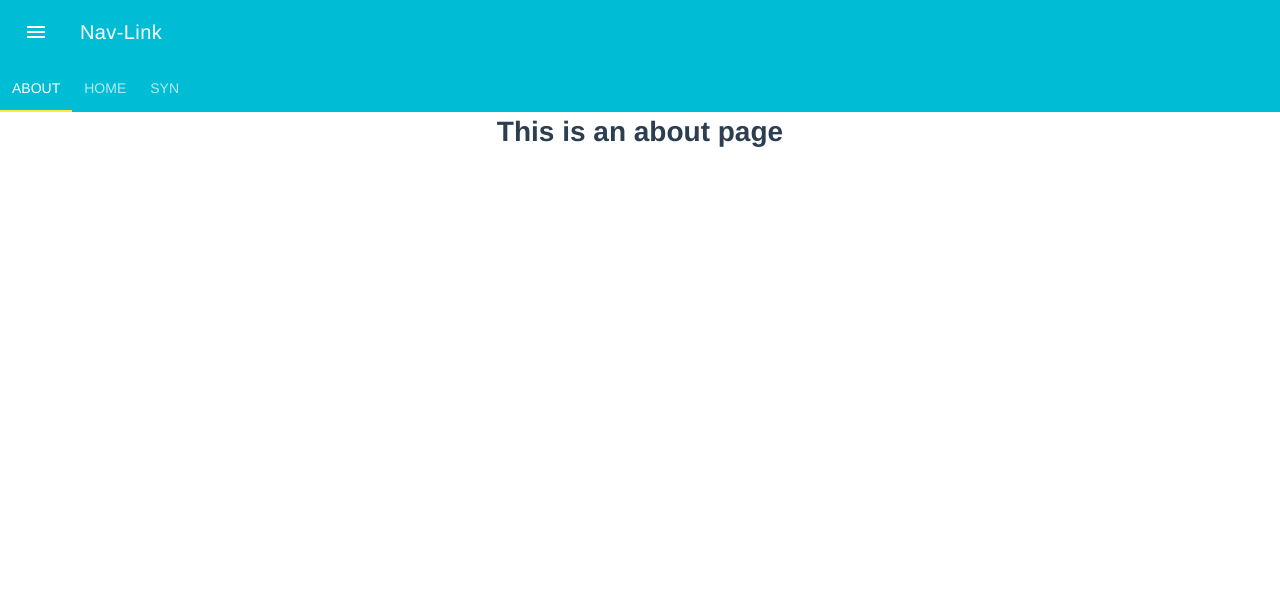
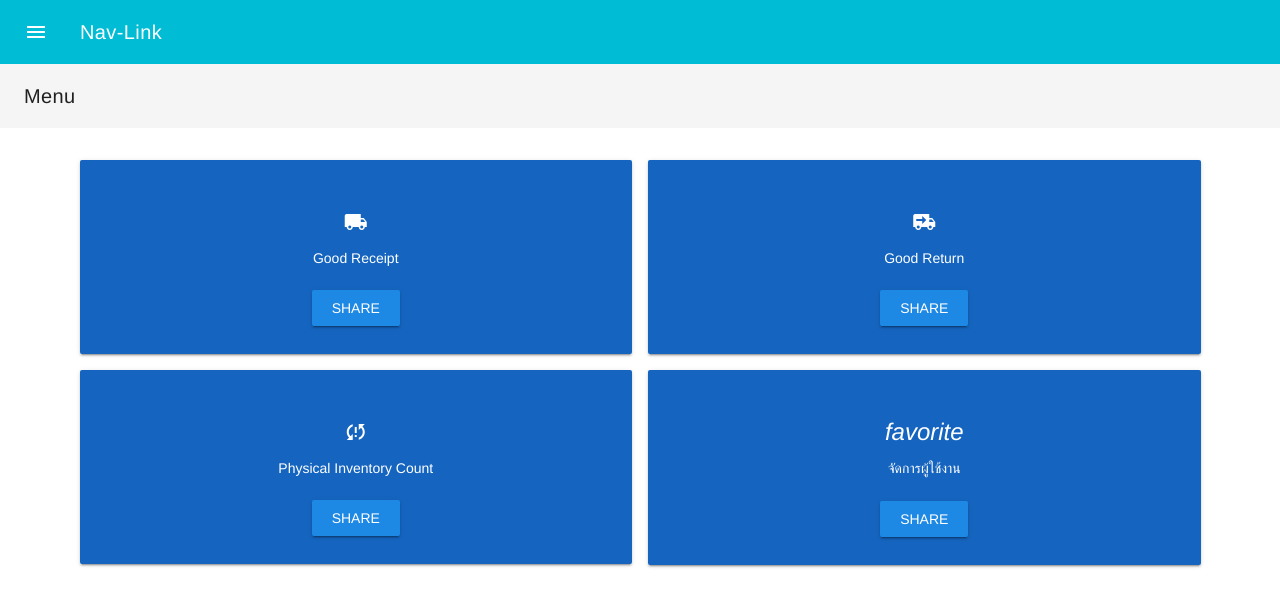
Before and after one commit to A-nupha/vue-barcode, a Vue app: page /#/about in a window 1280 px wide. Both pictures are taken after a click on the button "LOGIN". Shown: the top 606 px of the page. Built offline with nearby package versions, Linux system fonts and the light colour scheme.

Commit message:
no message

```diff
--- a/src/App.vue
+++ b/src/App.vue
@@ -29,7 +29,7 @@ import About from './views/About.vue'
 import Syn from './views/Syn.vue'
 import tab from './views/tab.vue'
 import LoginApp from './views/Login.vue'
-import menu from './views/menu.vue'
+import Menu from './views/menu.vue'
 
 export default {
   name: 'Profile',
@@ -52,7 +52,7 @@ export default {
     Syn,
     tab,
     LoginApp,
-    menu,
+    Menu,
   },
   // mounted() {
   //   let url = "../marry.json";
@@ -74,7 +74,7 @@ export default {
   watch: {
     login() {
       if (this.login) {
-        this.z = 'tab'
+        this.z = 'Menu'
       }
     },
   },
--- a/src/views/About.vue
+++ b/src/views/About.vue
@@ -1,7 +1,25 @@
 <template>
   <div class="about">
     <v-flex ma-1 color="primary">
-      <h1>This is an about page</h1>
+
+          <h1>This is an about page</h1>
+          <v-card>
+            <v-flex>
+              <v-layout align-center justify-center>
+             <v-flex  class="grey lighten-4">branch</v-flex>
+               <v-text-field prepend-icon="mdi-check-circle-outline" name="Branch" label="Branch"></v-text-field>
+             </v-layout>
+               <v-layout  align-center justify-center>
+                 <v-flex  class="grey lighten-4">batch</v-flex>
+                    <v-text-field prepend-icon="mdi-check-circle-outline" name="batch" label="batch"></v-text-field>
+               </v-layout>
+                <v-layout  align-center justify-center>
+                 <v-flex  class="grey lighten-4">location</v-flex>
+                    <v-text-field prepend-icon="mdi-check-circle-outline" name="location" label="location"></v-text-field>
+               </v-layout>
+          </v-flex>
+          </v-card>
+
     </v-flex>
   </div>
 </template>
--- a/src/views/menu.vue
+++ b/src/views/menu.vue
@@ -1,10 +1,93 @@
 <template>
-    <div style="margin-top:550px;">
-        testmenu
-    </div>
+  <div>
+    <v-layout row>
+      <v-flex xs12 >
+        <!-- <v-card> -->
+          <v-toolbar flat>
+            <v-toolbar-title>Menu</v-toolbar-title>
+            <v-spacer></v-spacer>
+          </v-toolbar>
+          <!-- <v-subheader>May</v-subheader> -->
+          <v-container >
+            <v-layout wrap>
+              <v-flex  xs6 pa-2>
+                <v-card dark color="#1565C0" class="text-xs-center" style="padding-top:50px;padding-bottom:20px;">
+                  <v-icon >mdi-truck</v-icon>
+                  <v-card-text>Good Receipt</v-card-text>
+                  <v-card-actions class="text-xs-center">
+                       <v-layout row>
+                           <v-flex xs-4 class="text-xs-center">
+                                <v-btn  color="blue darken-1" @click="click='scan'">Share</v-btn>
+                           </v-flex>
+                       </v-layout>
+                    </v-card-actions>
+                </v-card>
+              </v-flex>
+               <v-flex  xs6 pa-2>
+                <v-card dark color="#1565C0" class="text-xs-center" style="padding-top:50px;padding-bottom:20px;">
+                  <v-icon >mdi-truck-delivery</v-icon>
+                  <v-card-text>Good Return</v-card-text>
+                   <v-card-actions class="text-xs-center">
+                       <v-layout row>
+                           <v-flex xs-4 class="text-xs-center">
+                                <v-btn  color="blue darken-1" @click="click='scan'">Share</v-btn>
+                           </v-flex>
+                       </v-layout>
+                    </v-card-actions>
+                </v-card>
+              </v-flex>
+            </v-layout>
+             <v-layout wrap>
+              <v-flex  xs6 pa-2>
+                <v-card dark color="#1565C0" class="text-xs-center" style="padding-top:50px;padding-bottom:20px;">
+                  <v-icon >mdi-sync-alert</v-icon>
+                  <v-card-text>Physical Inventory Count</v-card-text>
+                  <v-card-actions class="text-xs-center">
+                       <v-layout row>
+                           <v-flex xs-4 class="text-xs-center">
+                                <v-btn  color="blue darken-1" @click="click='scan'">Share</v-btn>
+                           </v-flex>
+                       </v-layout>
+                    </v-card-actions>
+                </v-card>
+              </v-flex>
+               <v-flex  xs6 pa-2>
+                <v-card dark color="#1565C0" class="text-xs-center" style="padding-top:50px;padding-bottom:20px;">
+                  <v-icon >favorite</v-icon>
+                  <v-card-text>จัดการผู้ใช้งาน</v-card-text>
+                  <v-card-actions class="text-xs-center">
+                       <v-layout row>
+                           <v-flex xs-4 class="text-xs-center">
+                                <v-btn  color="blue darken-1" @click="click='scan'">Share</v-btn>
+                           </v-flex>
+                       </v-layout>
+                    </v-card-actions>
+                </v-card>
+              </v-flex>
+
+            </v-layout>
+          </v-container>
+
+      </v-flex>
+    </v-layout>
+  </div>
 </template>
+
 <script>
 export default {
+
   name: 'menu',
+  data () {
+    return {
+      click:null
+    }
+  },
+
+  methods: {
+
+  },
+  mounted () {
+    // console.log(AdminMenuList)
+  }
 }
 </script>
```
